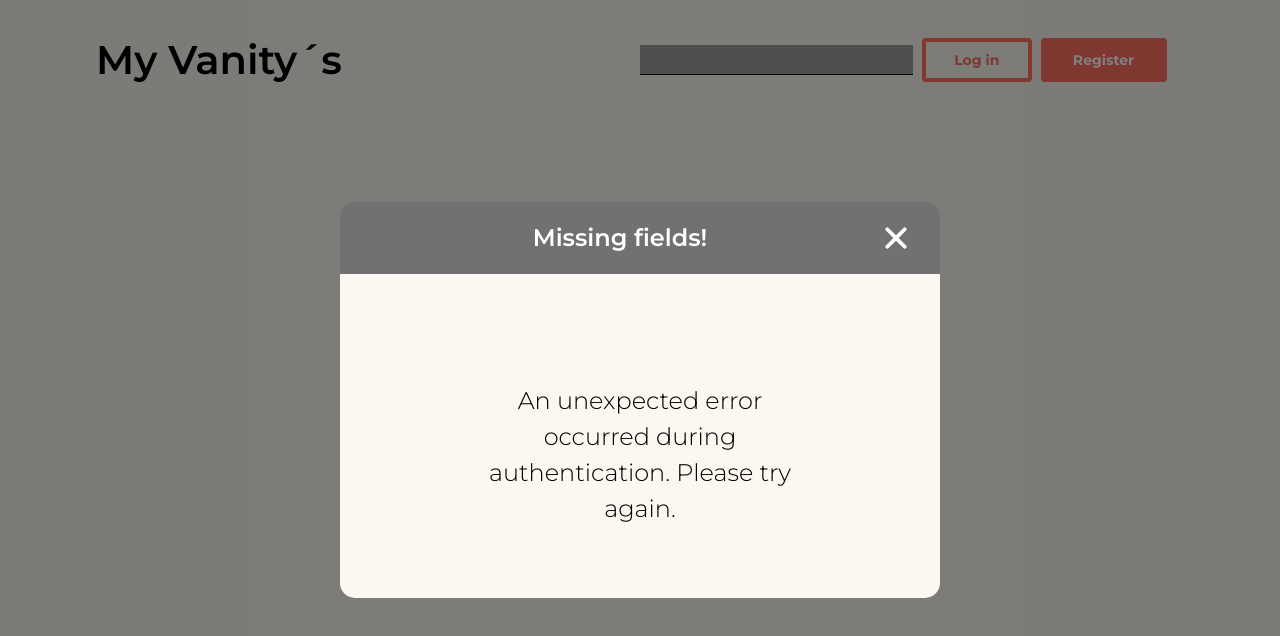
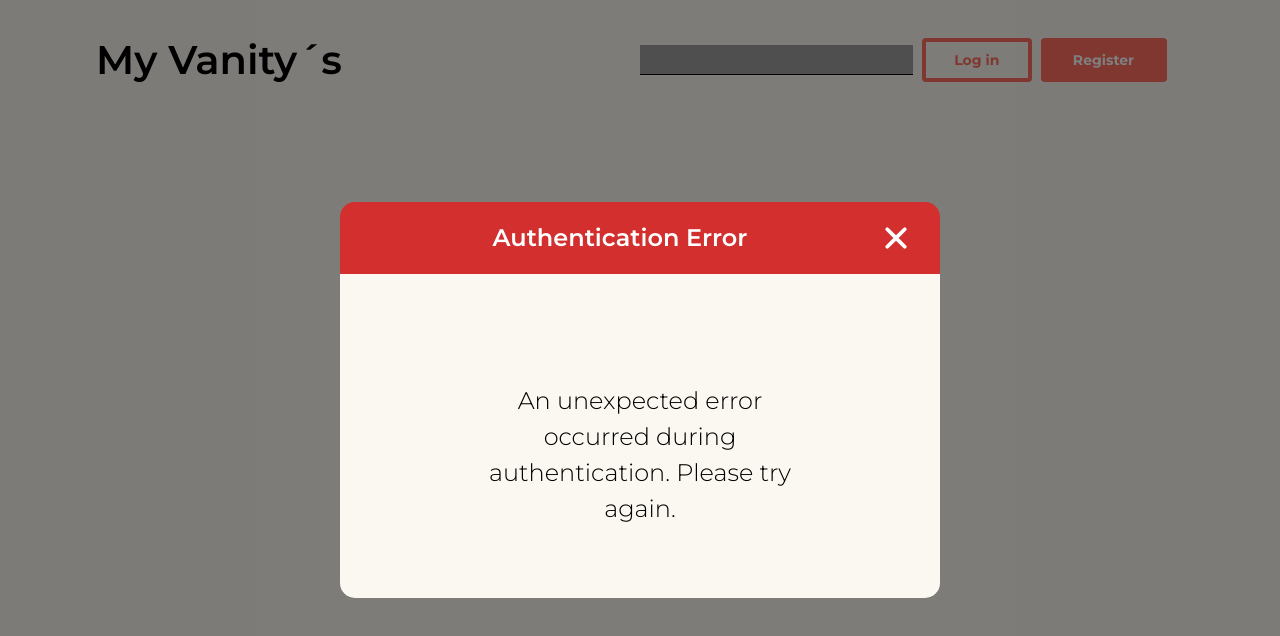
Before and after one commit to karepanda/myvanitys-web, a React (Vite) app: page /callback in a window 1280 px wide. Shown: the top 636 px of the page. Built offline with nearby package versions, Linux system fonts and the light colour scheme; grey boxes are pictures that could not be loaded.

Commit message:
VANITYS15: Fix close user message popup in userDashboard

```diff
--- a/src/Pages/UserDashboard/UserDashboard.jsx
+++ b/src/Pages/UserDashboard/UserDashboard.jsx
@@ -1,5 +1,5 @@
 // src/pages/UserDashboard/UserDashboard.jsx
-import React, { useEffect, useContext, useState } from 'react';
+import React, { useEffect, useContext, useState, useRef } from 'react';
 import { Dashboard } from '../../components/Dashboard/Dashboard';
 import { useLocation } from 'react-router';
 import { VanitysContext } from '../../context';
@@ -12,14 +12,28 @@ const UserDashboard = () => {
     apiResponse,
     showWelcomePopup,
     setShowWelcomePopup,
-		errorHandler // Añadir esto
   } = useContext(VanitysContext);
 
   const location = useLocation();
 
+  // Use a ref to track if data has been fetched - OUTSIDE of useEffect
+  const hasAttemptedFetch = useRef(false);
+
   useEffect(() => {
+    // Only try to fetch data once - check this outside the fetchData function
+    if (hasAttemptedFetch.current) {
+      console.log("Already attempted to fetch data, skipping");
+      return; // Don't even define the fetchData function
+    }
+
+    hasAttemptedFetch.current = true;
+    console.log("First fetch attempt, setting hasAttemptedFetch to true");
+
     const fetchData = async () => {
-			const data = await getAccessToken(errorHandler);
+      console.log("Fetching data...");
+      try {
+        const data = await getAccessToken();
+        console.log("Got data:", data);
         if (data) {
           setApiResponse(data);
           if (!sessionStorage.getItem('welcomeShow')) {
@@ -27,10 +41,14 @@ const UserDashboard = () => {
             sessionStorage.setItem('welcomeShow', 'true');
           }
         }
+      } catch (error) {
+        console.error("Error in fetchData:", error);
+      }
     };
 
     fetchData();
-	}, [getAccessToken, setApiResponse, errorHandler]);
+  // Use the MINIMUM dependencies, and specifically avoid getAccessToken
+  }, []); // Empty dependency array - only run once on mount
 
   const closePopup = () => {
     setShowWelcomePopup(false);
--- a/src/components/MissingFieldsPopup/MissingFieldsPopup.jsx
+++ b/src/components/MissingFieldsPopup/MissingFieldsPopup.jsx
@@ -3,17 +3,50 @@ import './MissingFieldsPopup.css';
 import { IoClose } from 'react-icons/io5';
 import { VanitysContext } from '../../context/index';
 
-const MissingFieldsPopup = ({ message }) => {
+const MissingFieldsPopup = ({
+  message,
+  title = 'Missing fields!',
+  type = 'warning',
+  onClose
+}) => {
   const { setShowMissingFieldsPopup } = useContext(VanitysContext);
+
+  // Función para manejar el cierre
+  const handleClose = () => {
+    console.log("Closing popup");
+
+    if (onClose) {
+      console.log("Using provided onClose function");
+      onClose();
+    } else {
+      console.log("Using context setShowMissingFieldsPopup");
+      setShowMissingFieldsPopup(false);
+    }
+  };
+
+  // Get the appropriate class according to type
+  const getHeaderClass = () => {
+    const baseClass = 'missingFieldsPopup__header';
+
+    switch (type) {
+      case 'error':
+        return `${baseClass} ${baseClass}--error`;
+      case 'info':
+        return `${baseClass} ${baseClass}--info`;
+      case 'warning':
+      default:
+        return baseClass; // Original style is warning
+    }
+  };
 
   return (
     <div className='missingFieldsPopup'>
-			<section className='missingFieldsPopup__header'>
+      <section className={getHeaderClass()}>
         <h1 className='missingFieldsPopup__header--title'>
-					Missing fields!
+          {title}
         </h1>
         <IoClose
-					onClick={() => setShowMissingFieldsPopup(false)}
+          onClick={handleClose}
           size={40}
           className='missingFieldsPopup__header--icon'
         />
```
Lines whose indentation alone changed are shown as unchanged.
